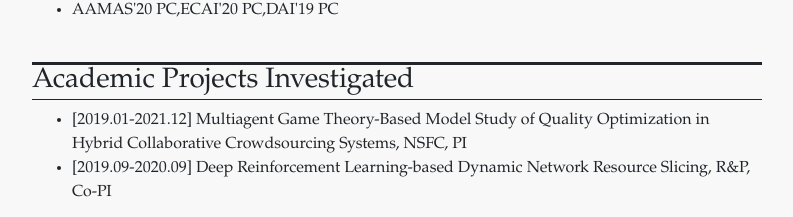
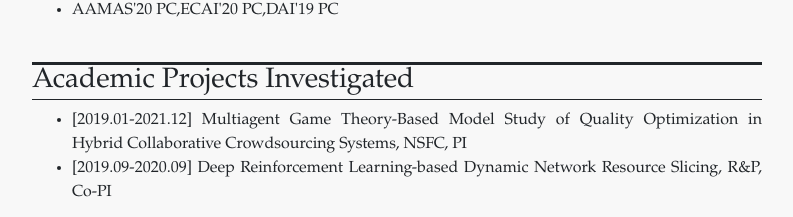
Before and after one commit to wanyuanwang/wanyuanwang.github.io, a Jekyll site: the page built from index.html, in a window 1280 px wide. Shown: the part 1030-1247 px from the top of the page, without its empty margins (243-1036 px from the left). Built offline with Jekyll 4.4.1, drawn with Linux system fonts in a browser that asks for light colours.

Commit message:
Update index.html

```diff
--- a/index.html
+++ b/index.html
@@ -68,7 +68,7 @@ layout: default
             <ul>
                 {% for item in site.data.academic_projects %}
                 <li>
-                    [{{item.date}}] {{item.name_eng}}
+                   <div style="text-align:justify"> [{{item.date}}] {{item.name_eng}} </div>
                 </li>
                 {% endfor %}
             </ul>
```
